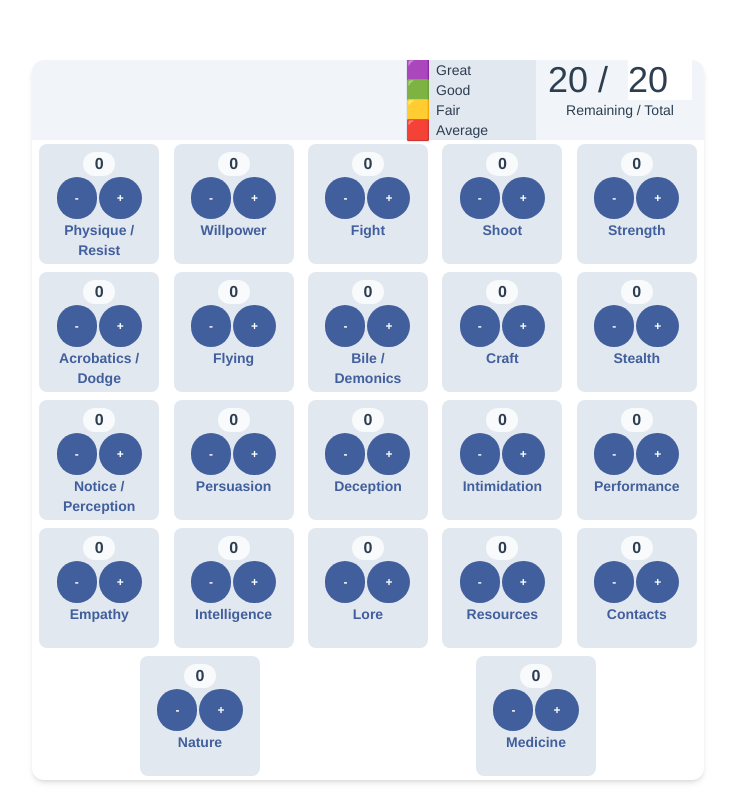
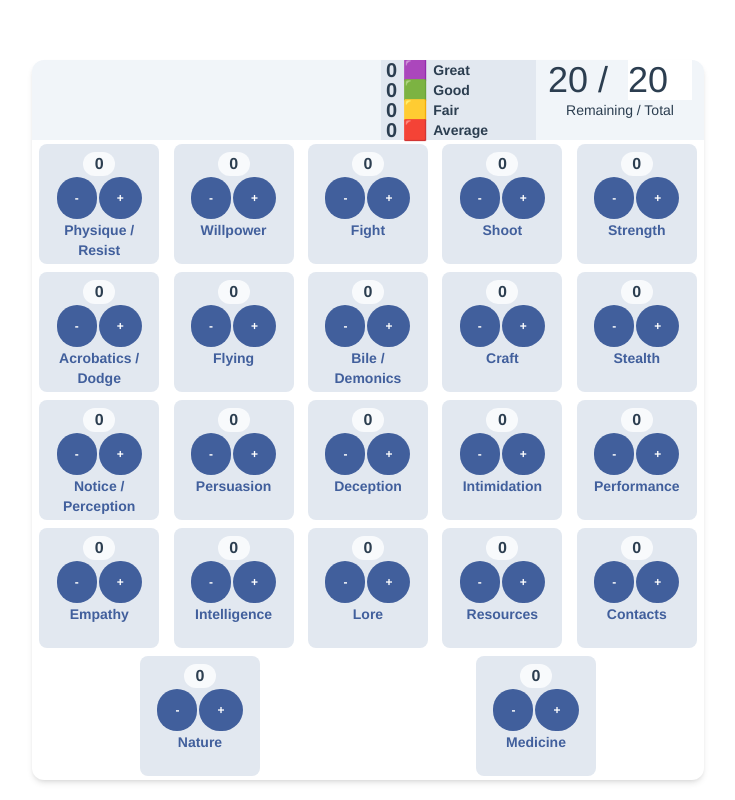
Before and after one commit to johncarmack1984/toh-skill-builder, a Vue app: page / in a window 1280 px wide. Shown: the whole page, without its empty margins (272-1007 px from the left). Built offline with nearby package versions, Linux system fonts and the light colour scheme.

Commit message:
Update HelloWorld.vue

```diff
--- a/src/components/HelloWorld.vue
+++ b/src/components/HelloWorld.vue
@@ -57,10 +57,10 @@ export default {
         <ul class="flex flex-row flex-nowrap leading-none">&nbsp;<li v-for="n in redSquares()">🟥</li></ul>
       </div>
       <div class="text-xl bg-slate-200 pr-12">
-        <ul class="flex flex-row flex-nowrap leading-none">🟪&nbsp;<span class="text-sm">Great</span></ul>
-        <ul class="flex flex-row flex-nowrap leading-none">🟩&nbsp;<span class="text-sm">Good</span></ul>
-        <ul class="flex flex-row flex-nowrap leading-none">🟨&nbsp;<span class="text-sm">Fair</span></ul>
-        <ul class="flex flex-row flex-nowrap leading-none">🟥&nbsp;<span class="text-sm">Average</span></ul>
+        <ul class="flex flex-row flex-nowrap leading-none font-bold">&nbsp;{{ purpSquares() }}&nbsp;🟪&nbsp;<span class="text-sm">Great</span></ul>
+        <ul class="flex flex-row flex-nowrap leading-none font-bold">&nbsp;{{ greenSquares() }}&nbsp;🟩&nbsp;<span class="text-sm">Good</span></ul>
+        <ul class="flex flex-row flex-nowrap leading-none font-bold">&nbsp;{{ yellowSquares() }}&nbsp;🟨&nbsp;<span class="text-sm">Fair</span></ul>
+        <ul class="flex flex-row flex-nowrap leading-none font-bold">&nbsp;{{ redSquares() }}&nbsp;🟥&nbsp;<span class="text-sm">Average</span></ul>
       </div>
       <div class="bg-slate-100 basis-1/4 justify-self-end">
         <div class="text-4xl">
```
